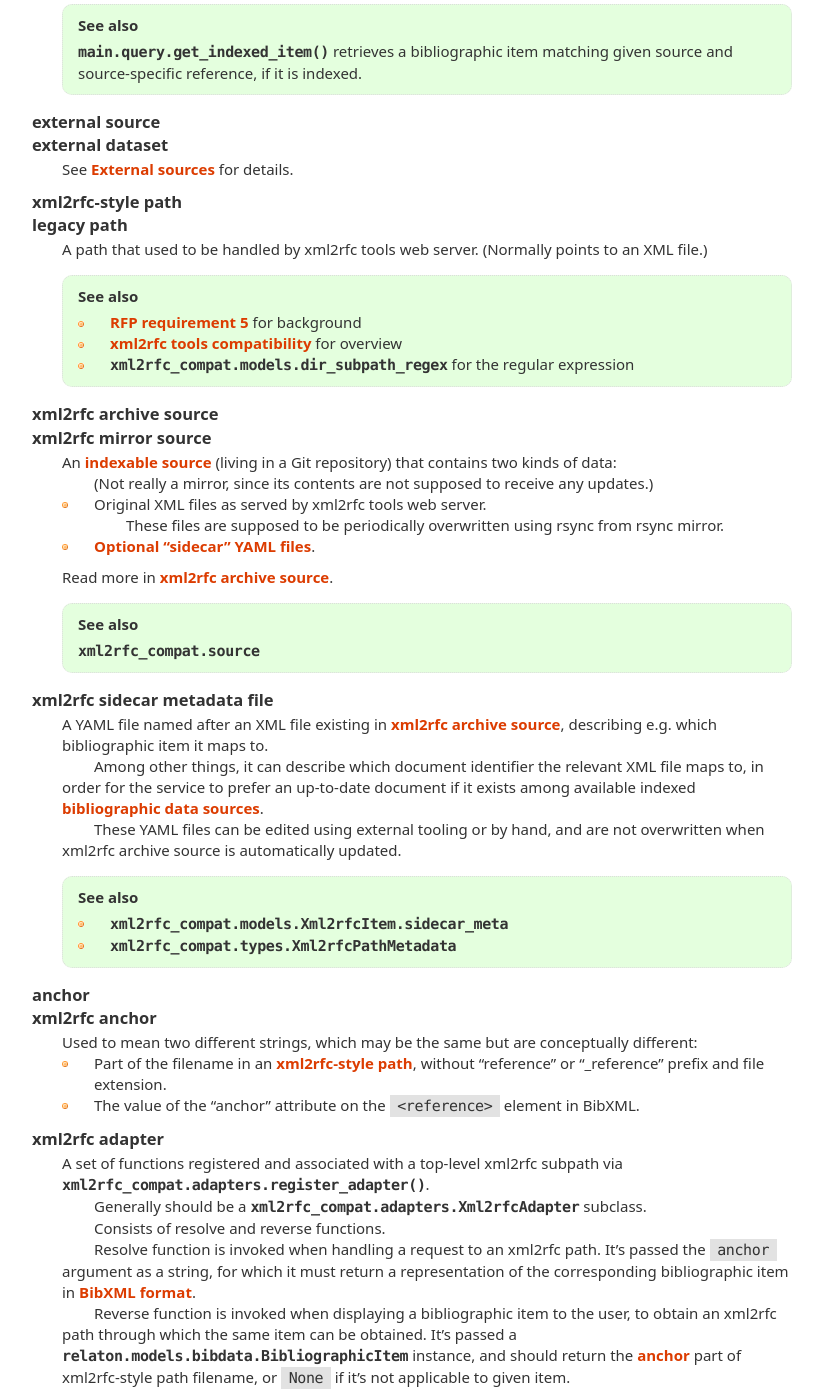
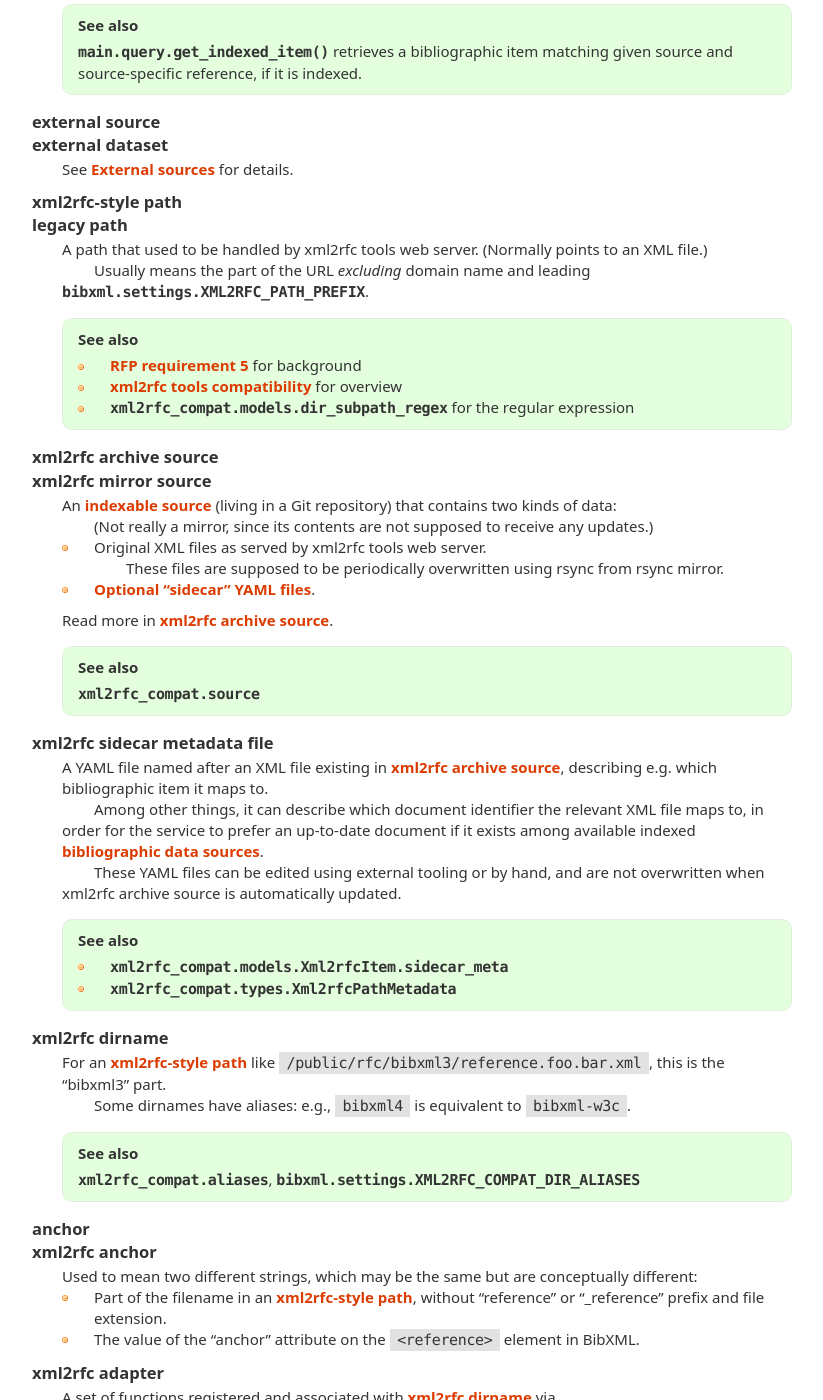
Before and after one commit to ietf-tools/bibxml-service, a Sphinx documentation site: the page built from docs/ref/glossary.rst, in a window 1280 px wide and 1400 px high, scrolled down 881 px. Shown: the whole window, without its empty margins (228-1051 px from the left). Built offline with Sphinx 7.4.7, drawn with Linux system fonts in a browser that asks for light colours; pages that are not in the unit, such as notebooks, are missing from menus; some of the changed text lies outside the part shown.

Commit message:
docs(glossary): clarify some xml2rfc-related terms

```diff
--- a/docs/ref/glossary.rst
+++ b/docs/ref/glossary.rst
@@ -60,6 +60,9 @@ Glossary
        A path that used to be handled by xml2rfc tools web server.
        (Normally points to an XML file.)
 
+       Usually means the part of the URL *excluding*
+       domain name and leading :data:`bibxml.settings.XML2RFC_PATH_PREFIX`.
+
        .. seealso::
 
           - :rfp:req:`5` for background
@@ -103,6 +106,14 @@ Glossary
          - :class:`xml2rfc_compat.types.Xml2rfcPathMetadata`
 
 
+   xml2rfc dirname
+      For an :term:`xml2rfc-style path` like ``/public/rfc/bibxml3/reference.foo.bar.xml``,
+      this is the “bibxml3” part.
+
+      Some dirnames have aliases: e.g., ``bibxml4`` is equivalent to ``bibxml-w3c``.
+
+      .. seealso:: :mod:`xml2rfc_compat.aliases`, :data:`bibxml.settings.XML2RFC_COMPAT_DIR_ALIASES`
+
    anchor
    xml2rfc anchor
       Used to mean two different strings, which may be the same
@@ -114,7 +125,7 @@ Glossary
         element in BibXML.
 
    xml2rfc adapter
-      A set of functions registered and associated with a top-level xml2rfc subpath
+      A set of functions registered and associated with :term:`xml2rfc dirname`
       via :func:`xml2rfc_compat.adapters.register_adapter`.
 
       Generally should be a :class:`xml2rfc_compat.adapters.Xml2rfcAdapter` subclass.
```
